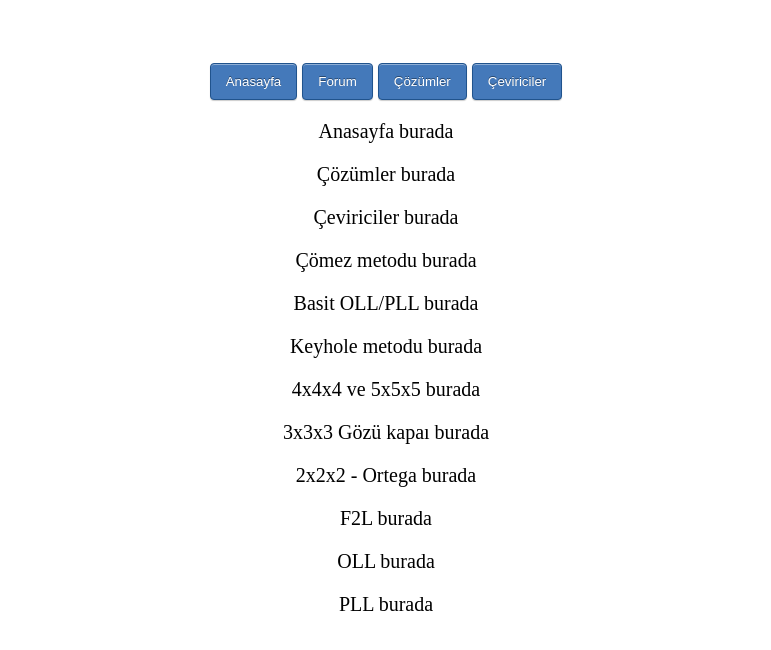
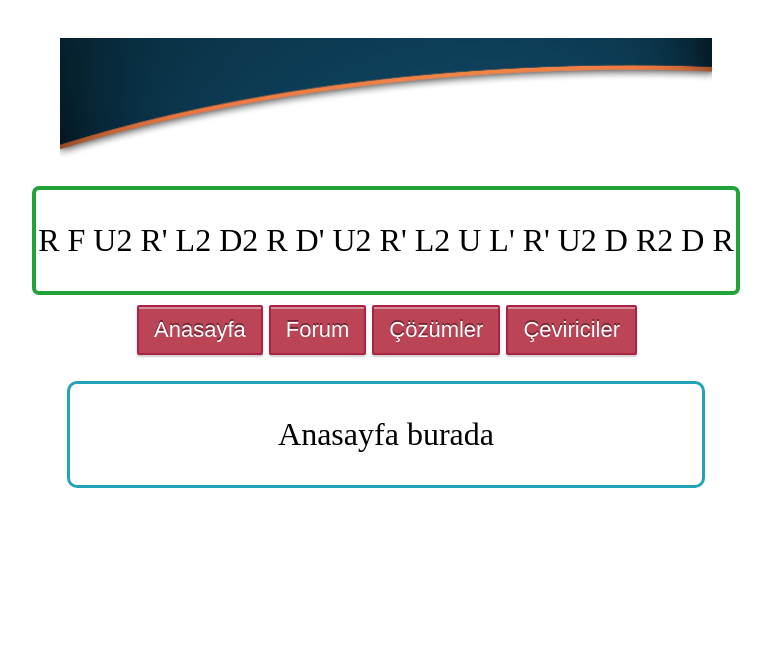
Before and after one commit to Dogacel/SpeedcubingTR_anasayfa, a plain HTML site: page index2.html in a window 1280 px wide. Shown: the whole page, without its empty margins (254-1025 px from the left). Drawn offline with Linux system fonts and the light colour scheme.

Commit message:
Random styles
Added border etc.

```diff
--- a/index2.css
+++ b/index2.css
@@ -1,26 +1,13 @@
 body{
-    font-size: 20px;
+    font-size: 32px;
     text-align: center;
 }
 .header{
     width: 80%;
     margin: auto;
-    margin-top: 5%;
+    margin-top: 3%;
 }
-a{
-    text-decoration: none;
-}
-ul{
-    list-style: none;
-}
-li{
-    display: inline-block;
-    background-color: #ABB;
-    height: 30px;
-    border-radius: 5px;
-    -moz-border-radius: 5px;
-    -webkit-border-radius: 5px;
-}
+a{text-decoration: none;}
 div.navbar-cozumler{
     display: none;
     margin-top: 0.4%;;
@@ -28,23 +15,26 @@ div.navbar-cozumler{
 div.sc, div.sn, div.sf{
     display: inline-block;
     vertical-align: top;
+    margin-right: -2px;
 }
 div.sf{
     margin-top: 2%;
     display: block;
+    background-color: #BB4456;
 }
 div.sc button, div.sn button, div.sf button{
+    font-size:22px;
     padding: 10px 15px;
-    background: #4479BA;
+    background: #BB4456;
     color: #FFF;
-    -webkit-border-radius: 4px;
-    -moz-border-radius: 4px;
-    border-radius: 4px;
-    border: solid 1px #20538D;
-    text-shadow: 0 -1px 0 rgba(0, 0, 0, 0.4);
-    -webkit-box-shadow: inset 0 1px 0 rgba(255, 255, 255, 0.4), 0 1px 1px rgba(0, 0, 0, 0.2);
-    -moz-box-shadow: inset 0 1px 0 rgba(255, 255, 255, 0.4), 0 1px 1px rgba(0, 0, 0, 0.2);
-    box-shadow: inset 0 1px 0 rgba(255, 255, 255, 0.4), 0 1px 1px rgba(0, 0, 0, 0.2);
+    -webkit-border-radius: 2px;
+    -moz-border-radius: 2px;
+    border-radius: 2px;
+    border: solid 2px #AA2342;
+    text-shadow: 0 -2px 0 rgba(0, 0, 0, 0.4);
+    -webkit-box-shadow: inset 0 2px 0 rgba(255, 255, 255, 0.4), 0 2px 2px rgba(0, 0, 0, 0.2);
+    -moz-box-shadow: inset 0 1px 0 rgba(255, 255, 255, 0.4), 0 2px 2px rgba(0, 0, 0, 0.2);
+    box-shadow: inset 0 2px 0 rgba(255, 255, 255, 0.4), 0 2px 2px rgba(0, 0, 0, 0.2);
 }
 .subfridrich {
     display: none;
@@ -59,3 +49,21 @@ div.content{
     margin: auto;
     width: 50%;
 }
+button:focus{
+    outline-style: groove;
+    outline-width: medium;
+    outline-color: darkred;
+}
+.content{
+    margin-top: 200px;
+    border-radius: 10px;
+    border: solid 3px #23A2BA;
+}
+.timer{
+    margin-right: 15%;
+    margin-left: 15%;
+    margin-top: 2%;
+    border-radius: 7px;
+    border: solid 4px #22A33A;
+    margin-bottom: 1%;
+}
--- a/index2.html
+++ b/index2.html
@@ -7,8 +7,14 @@
     <link rel="stylesheet" type="text/css" href="index2.css">
     <script src="scripts.js"></script>
 </head>
-<body>
+<body onload="anasayfa()">
     <div class="header">
+        <div class="image">
+           <img src="img/logo.gif" style="max-height:120px;">
+        </div>
+        <div class="timer">
+           <p>R F U2 R' L2 D2 R D' U2 R' L2 U L' R' U2 D R2 D R</p>
+        </div>
         <div class="navbar">
             <div>
                 <div class="sn"><button onclick="anasayfa()">Anasayfa</button></div>
@@ -21,7 +27,7 @@
     <div class="navbar-cozumler">
         <div>
             <div class="sc"><button onclick="comez()">Çömez Metodu</button></div>
-            <div class="sc"><button onclick="oll()">Basit OLL/PLL</button></div>
+            <div class="sc"><button onclick="boll()">Basit OLL/PLL</button></div>
             <div class="sc"><button onclick="keyhole()">Keyhole Metodu</button></div>
             <div class="sc"><button onclick="a444()">4x4x4 ve 5x5x5</button></div>
             <div class="sc"><button onclick="bld()">3x3x3 Gözü Kapalı</button></div>
@@ -37,6 +43,7 @@
             </div>
         </div>
     </div>
+    <div style="margin-top:2%;">
     <div class="content">
         <p class="anasayfa">Anasayfa burada</p>
         <p class="cozumler">Çözümler burada</p>
@@ -50,6 +57,6 @@
         <p class="f2l">F2L burada</p>
         <p class="oll">OLL burada</p>
         <p class="pll">PLL burada</p>
-    </div>
+    </div></div>
 </body>
 </html>
--- a/scripts.js
+++ b/scripts.js
@@ -20,7 +20,7 @@ function comez(){
     fridrichup();
     displaynone();
     $(".content").children("p.comez").css('display','block');}
-function oll(){
+function boll(){
     fridrichup();
     displaynone();
     $(".content").children("p.basitoll").css('display','block');}
@@ -49,3 +49,5 @@ function oll(){
 function pll(){
     displaynone();
     $(".content").children("p.pll").css('display','block');}
+
+anasayfa();
```
